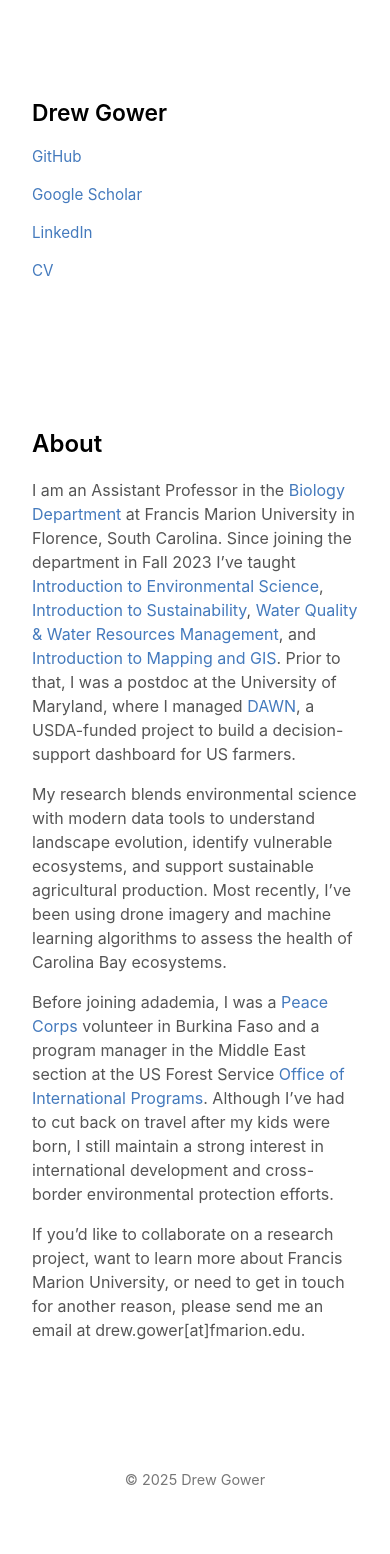
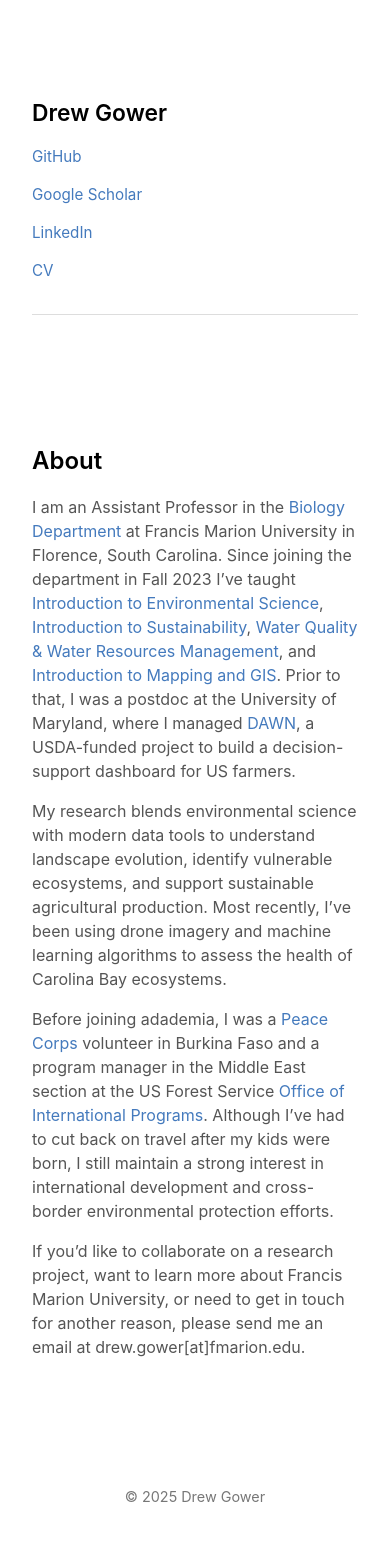
Before and after one commit to dbg6y/dbg6y.github.io, a Jekyll site: the page built from index.md, in a window 390 px wide. Built offline with Jekyll 4.4.1, drawn with Linux system fonts in a browser that asks for light colours.

Commit message:
added line in mobile mode

```diff
--- a/assets/css/style.css
+++ b/assets/css/style.css
@@ -44,6 +44,8 @@ a:hover {
   .left-column {
     max-width: 100%;
     margin-bottom: 2rem;
+    padding-bottom: 1rem;
+    border-bottom: 1px solid #ddd;
   }
 }
 footer {
```
